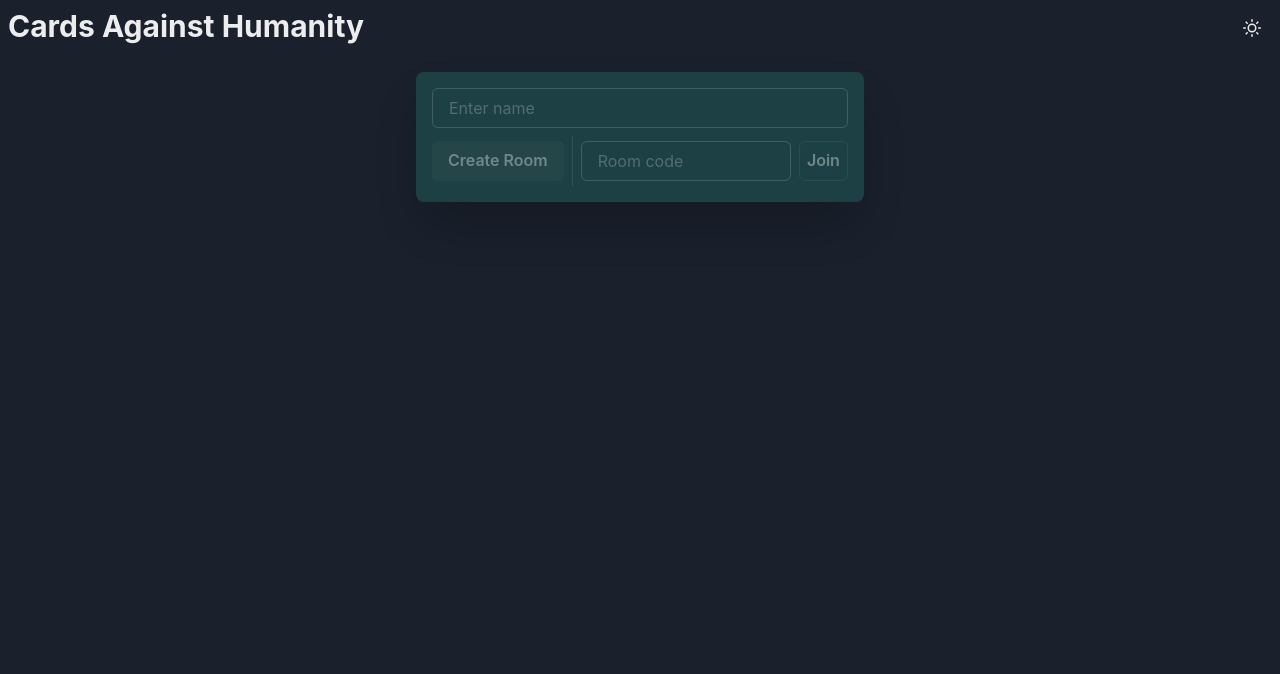
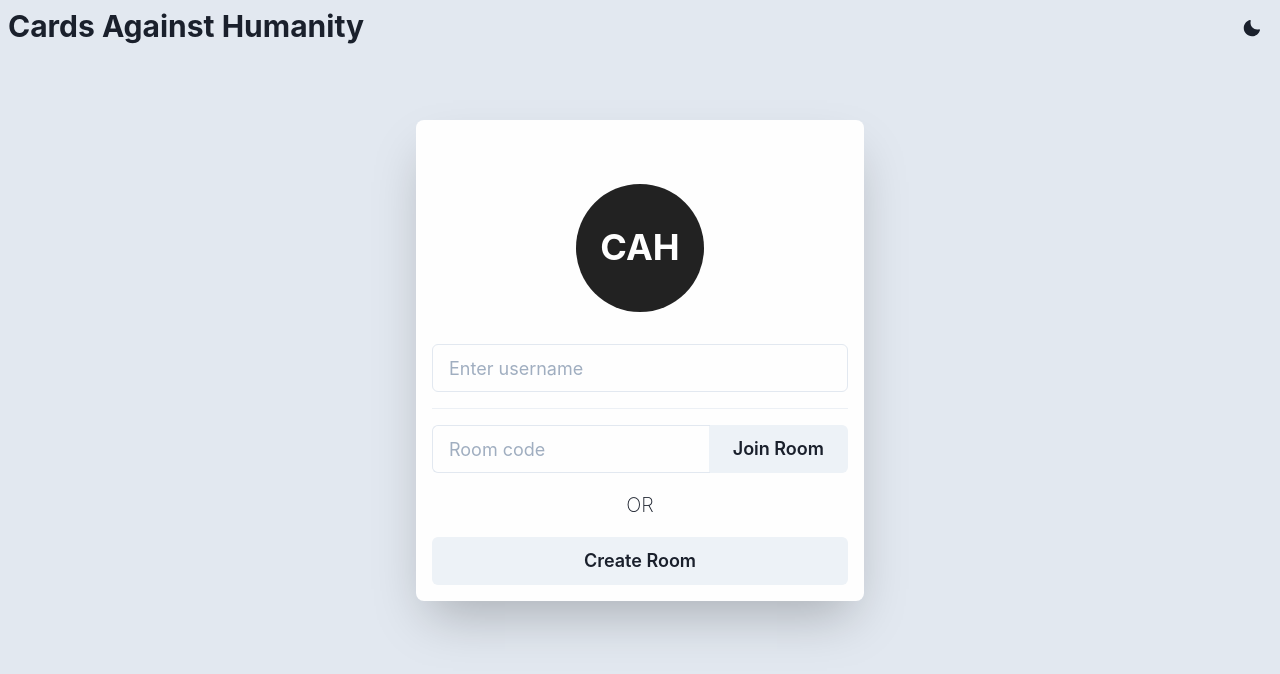
Before and after one commit to abhijit-hota/pcahc, a Next.js app: page / in a window 1280 px wide. Shown: the top 674 px of the page. Built offline with nearby package versions, Linux system fonts and the light colour scheme.

Commit message:
improve: Joining page UI

```diff
--- /dev/null
+++ b/next.config.js
@@ -0,0 +1,5 @@
+module.exports = {
+	images: {
+		domains: ["avatar.tobi.sh"],
+	},
+};
--- a/pages/_app.js
+++ b/pages/_app.js
@@ -2,14 +2,14 @@
 import { ChakraProvider } from "@chakra-ui/react";
 import Header from "../common/header";
 import Head from "next/head";
+import theme from "../utils/theme";
 
 function App({ Component, pageProps }) {
 	return (
-		<ChakraProvider>
+		<ChakraProvider theme={theme}>
 			<Head>
 				<title>Cards against Humanity</title>
-				<meta name="description" content="A Private CAH client" />
-				<link rel="icon" href="/favicon.ico" />
+				<meta name="viewport" content="initial-scale=1.0, width=device-width" />
 			</Head>
 			<Header />
 			<Component {...pageProps} />
--- a/pages/_document.js
+++ b/pages/_document.js
@@ -1,11 +1,15 @@
 import { ColorModeScript } from "@chakra-ui/react";
-import NextDocument, { Html, Main, NextScript } from "next/document";
+import NextDocument, { Head, Html, Main, NextScript } from "next/document";
 import theme from "../utils/theme";
 
 export default class Document extends NextDocument {
 	render() {
 		return (
 			<Html lang="en">
+				<Head>
+					<meta name="description" content="A Private CAH client" />
+					<link rel="icon" href="/favicon.ico" />
+				</Head>
 				<body>
 					<ColorModeScript initialColorMode={theme.config.initialColorMode} />
 					<Main />
--- a/pages/index.js
+++ b/pages/index.js
@@ -1,8 +1,21 @@
 import { useState } from "react";
 import { useRouter } from "next/router";
 import { v4 as uuid } from "uuid";
-
-import { Box, Button, Container, HStack, Input, VStack, Divider } from "@chakra-ui/react";
+import Image from "next/image";
+import {
+	Box,
+	Button,
+	Container,
+	Input,
+	VStack,
+	Divider,
+	AspectRatio,
+	useColorModeValue,
+	Heading,
+	InputGroup,
+	InputRightAddon,
+	Text,
+} from "@chakra-ui/react";
 import { generateRoomCode } from "../utils/generateRoomCode";
 import { db } from "../utils/_firebase";
 import { getRandomWhiteCards, getRandomBlackCard } from "../utils/getRandomCard";
@@ -11,7 +24,14 @@
 export default function Home() {
 	const [name, setName] = useState("");
 	const [roomCode, setRoomCode] = useState("");
+	const [loading, setLoading] = useState({ joining: false, creating: false });
+	const [isRoomCodeInvalid, setIsRoomCodeInvalid] = useState(false);
+	const [isNameInvalid, setIsNameInvalid] = useState(false);
 
+	const { boxBg, avatarPlaceholder } = useColorModeValue(
+		{ boxBg: "#fefefe", avatarPlaceholder: "#222222" },
+		{ boxBg: "#222222", avatarPlaceholder: "#fefefe" }
+	);
 	const router = useRouter();
 
 	const handleSuccess = (id, code = roomCode) => {
@@ -20,6 +40,13 @@
 		router.push(`/game/${code}`);
 	};
 	const handleRoomCreate = async () => {
+		const isNameInvalid = !/^[\w\d\s]{1,12}$/.test(name);
+		if (isNameInvalid) {
+			setIsNameInvalid(isNameInvalid);
+			return false;
+		}
+
+		setLoading({ joining: false, creating: true });
 		const { letters } = generateRoomCode();
 		const code = letters.join("");
 		const roomExists = (await db.ref(`rooms/${code}`).once("value")).exists();
@@ -40,6 +67,8 @@
 				handleSuccess(userID, code);
 			} catch (error) {
 				console.log(error);
+			} finally {
+				setLoading({ joining: false, creating: false });
 			}
 		} else {
 			await handleRoomCreate();
@@ -47,8 +76,15 @@
 	};
 
 	const handleRoomJoin = async () => {
+		const isNameInvalid = !/^[\w\d\s]{1,12}$/.test(name);
+		const isCodeInvalid = !/^[A-Z]{6}$/.test(roomCode);
+		if (isCodeInvalid || isNameInvalid) {
+			setIsRoomCodeInvalid(isCodeInvalid);
+			setIsNameInvalid(isNameInvalid);
+			return false;
+		}
+		setLoading({ joining: true, creating: false });
 		const roomExists = (await db.ref(`rooms/${roomCode}`).once("value")).exists();
-
 		if (roomExists) {
 			try {
 				const userID = uuid();
@@ -63,36 +99,97 @@
 				console.log(err);
 			}
 		} else {
-			alert("This room doesn't exist");
+			setIsRoomCodeInvalid(true);
 		}
+		setLoading({ joining: false, creating: false });
 	};
 
 	return (
-		<Container centerContent>
-			<Box shadow="2xl" p="4" rounded="lg" bg="teal.900" w="md">
+		<Container centerContent pt="12">
+			<Box shadow="2xl" p="4" rounded="lg" bg={boxBg} maxW="md" minW="sm">
 				<VStack>
-					<Input placeholder="Enter name" value={name} onChange={({ target: { value } }) => setName(value)} />
-					<HStack h="50px">
-						<VStack>
-							<Button
-								disabled={name === "" || name.length > 12}
-								variant="solid"
-								onClick={handleRoomCreate}>
-								Create Room
-							</Button>
-						</VStack>
-						<Divider orientation="vertical" />
+					<AspectRatio ratio={1 / 1} w="32" m="12" mb="6">
+						{name === "" ? (
+							<Box w="32" h="32" bg={avatarPlaceholder} color={boxBg} rounded="full">
+								<Heading>CAH</Heading>
+							</Box>
+						) : (
+							<Image
+								className="cah-avatar"
+								loader={({ src }) => `https://avatar.tobi.sh/${src}?size=60`}
+								src={name}
+								layout="fill"
+							/>
+						)}
+					</AspectRatio>
+					<Input
+						size="lg"
+						name="name"
+						placeholder="Enter username"
+						value={name}
+						onChange={({ target: { value } }) => {
+							if (isNameInvalid) {
+								setIsNameInvalid(false);
+							}
+							setName(value);
+						}}
+						isInvalid={isNameInvalid}
+					/>
+
+					{isNameInvalid && (
+						<Text color="red.300" alignSelf="flex-start">
+							Type a name ffs (12 characters max)
+						</Text>
+					)}
+					<Divider sx={{ margin: "1rem 0 1rem 0 !important" }} />
+					<InputGroup size="lg" w="full" sx={{ margin: "0 !important" }}>
 						<Input
+							borderRight="none"
+							size="lg"
 							placeholder="Room code"
 							value={roomCode}
-							onChange={({ target: { value } }) => setRoomCode(value)}></Input>
-						<Button
-							disabled={name === "" || name.length > 12 || roomCode.length !== 6}
-							variant="outline"
-							onClick={handleRoomJoin}>
-							Join
-						</Button>
-					</HStack>
+							onChange={({ target: { value } }) => {
+								if (isRoomCodeInvalid) {
+									setIsRoomCodeInvalid(false);
+								}
+								setRoomCode(value.toUpperCase());
+							}}
+							isInvalid={isRoomCodeInvalid}
+							onKeyDown={({ key }) => {
+								if (key === "Enter") {
+									handleRoomJoin();
+								}
+							}}
+						/>
+						<InputRightAddon p="0" border="none">
+							<Button
+								variant="ghost"
+								size="lg"
+								w="full"
+								borderLeftRadius="none"
+								onClick={handleRoomJoin}
+								isLoading={loading.joining}>
+								Join Room
+							</Button>
+						</InputRightAddon>
+					</InputGroup>
+					{isRoomCodeInvalid && (
+						<Text color="red.300" alignSelf="flex-start">
+							Where&apos;d you get that code from, dumbass?
+						</Text>
+					)}
+					<Heading fontWeight="thin" size="md" p="3">
+						OR
+					</Heading>
+					<Button
+						w="full"
+						size="lg"
+						type="submit"
+						isLoading={loading.creating}
+						variant="solid"
+						onClick={handleRoomCreate}>
+						Create Room
+					</Button>
 				</VStack>
 			</Box>
 		</Container>
--- a/styles/globals.css
+++ b/styles/globals.css
@@ -7,11 +7,6 @@
 	height: 100vh;
 }
 
-a {
-	color: inherit;
-	text-decoration: none;
+.cah-avatar {
+	border-radius: 100%;
 }
-
-* {
-	box-sizing: border-box;
-}
--- a/utils/theme.js
+++ b/utils/theme.js
@@ -1,10 +1,21 @@
 import { extendTheme } from "@chakra-ui/react";
+import { mode } from "@chakra-ui/theme-tools";
 
 const config = {
 	initialColorMode: "dark",
 	useSystemColorMode: true,
 };
 
-const theme = extendTheme({ config });
+const theme = extendTheme({
+	config,
+	styles: {
+		global: (props) => ({
+			body: {
+				// color: mode("gray.800", "whiteAlpha.900")(props),
+				bg: mode("gray.200", "#121212")(props),
+			},
+		}),
+	},
+});
 
 export default theme;
```
